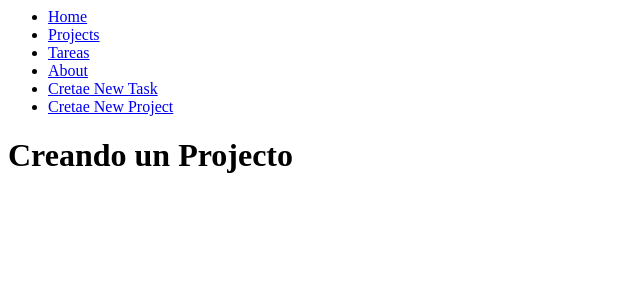
After one commit to felixstiven/Python_Django-ejercicios-, a Django app: page /create_project/ in a window 1280 px wide. The commit adds this page. Shown: the top 300 px of the page, without its empty margins (0-640 px from the left). Run offline with Django 5.2, Linux system fonts and the light colour scheme; parts of the project's set-up code (start-up, migrations or seed data) failed here and were passed over.

Commit message:
agregando codigo

```diff
--- a/myapp/templates/layouts/base.html
+++ b/myapp/templates/layouts/base.html
@@ -12,6 +12,12 @@
         <li>
             <a href="/about">About</a>
         </li>
+        <li>
+            <a href="/create_task">Cretae New Task</a>
+        </li>
+        <li>
+            <a href="/create_project">Cretae New Project</a>
+        </li>
     </ul>
 </nav>
 {% block content %}
--- /dev/null
+++ b/myapp/templates/projects/create_project.html
@@ -0,0 +1,5 @@
+{% extends 'layouts/base.html' %}
+
+{% block content%}
+<h1>Creando un Projecto</h1>
+{% endblock%}
--- a/myapp/urls.py
+++ b/myapp/urls.py
@@ -2,10 +2,13 @@ from django.urls import path
 from myapp import views
 
 urlpatterns = [
-    path("index", views.index ),
+    path("", views.index ),
     path("about/", views.about),
     path('hello/<str:username>', views.hello),
     path("projects", views.projects),
     path("tasks/", views.tasks),
+    path("create_task/", views.create_task),
+    path("create_project/", views.create_project),
+
 
 ]
--- a/myapp/views.py
+++ b/myapp/views.py
@@ -1,7 +1,8 @@
 # from django.shortcuts import render
 from django.http import HttpResponse
 from .models import Project, Task
-from django.shortcuts import render
+from django.shortcuts import render, redirect
+from .forms import CreateNewTask
 
 
 # Create your views here.
@@ -21,13 +22,24 @@ def hello(request, username):
 def projects (request):
     #projects = list(Project.objects.values())
     projects = Project.objects.all()
-    return render(request, 'projects.html', {
+    return render(request, 'projects/projects.html', {
         'projects' : projects
     })
 
 def tasks(request):
     #task = Task.objects.get(title = title)
     tasks = Task.objects.all()
-    return render(request, 'tasks.html', {
+    return render(request, 'tasks/tasks.html', {
         'tasks': tasks
     })
+
+def create_task(request):
+    if request.method == 'GET':
+        return render(request, 'tasks/create_task.html', {
+            'form': CreateNewTask()
+        })
+    else:
+        Task.objects.create(title=request.POST['title'], descripcion=request.POST['descripcion'], project_id=1)
+        return redirect('/tasks/')
+def create_project(request):
+    return render(request, 'projects/create_project.html')
```
Also changed, not shown: myapp/forms.py (added, +7 -0 lines), myapp/templates/layouts/base2.html (added, +7 -0 lines), myapp/templates/tasks/create_task.html (added, +11 -0 lines), db.sqlite3, myapp/templates/projects/projects.html (renamed from myapp/templates/projects.html), myapp/templates/tasks/tasks.html (renamed from myapp/templates/tasks.html).
